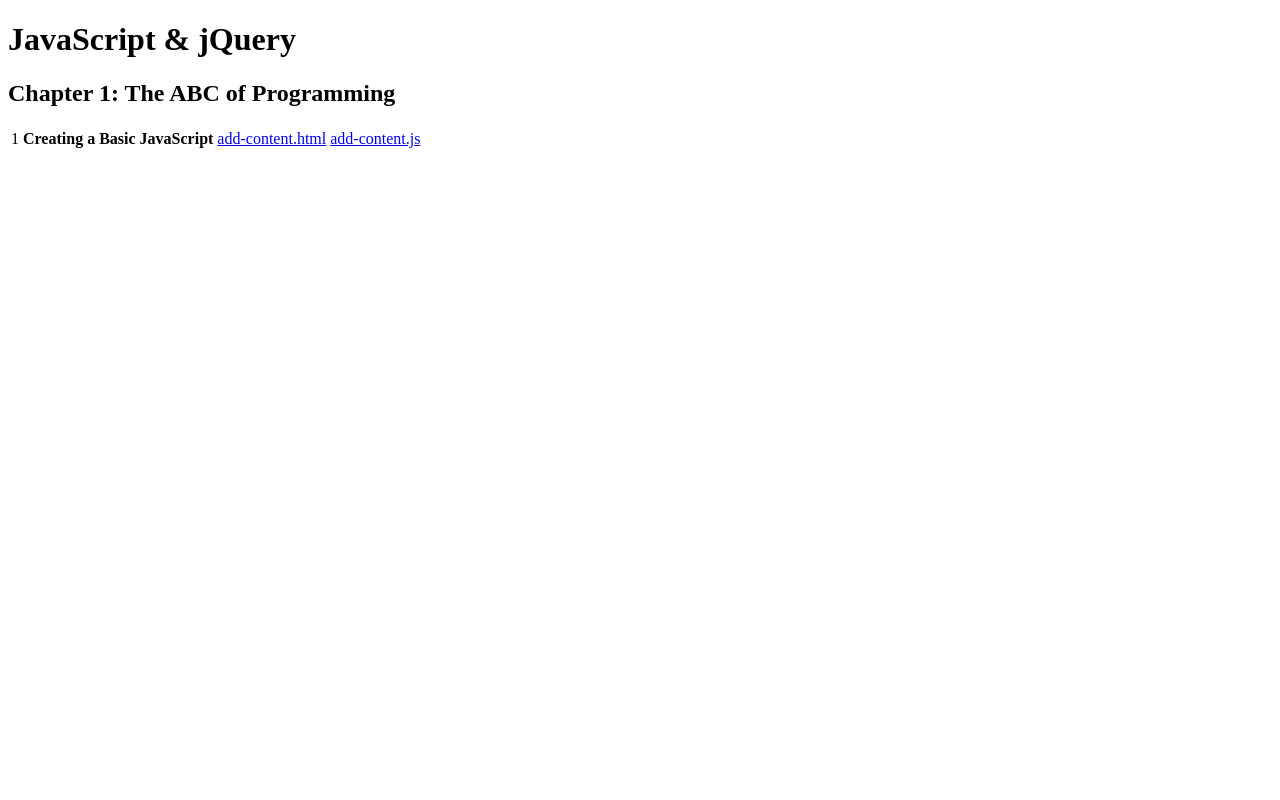
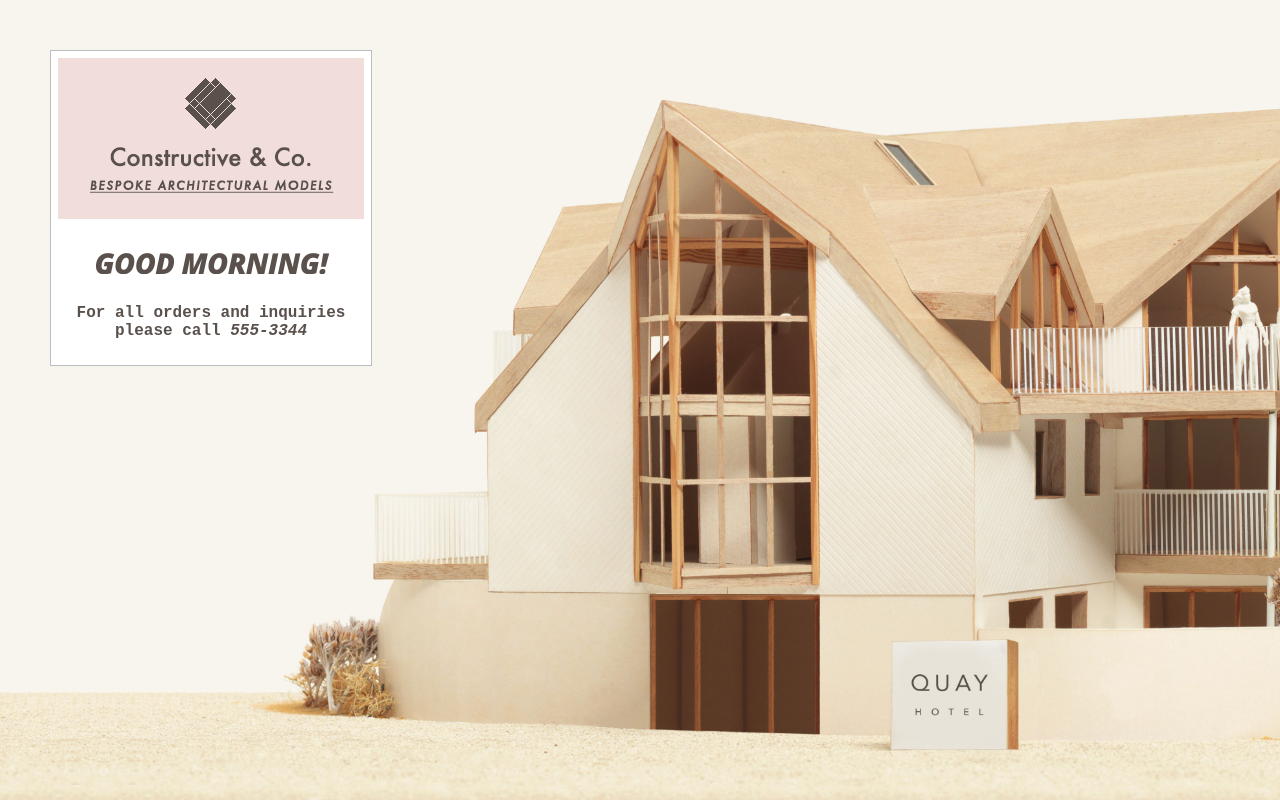
Before and after one commit to PotatoGod123/CabinPromo, a plain HTML site: page index.html in a window 1280 px wide. Drawn offline with nearby package versions, Linux system fonts and the light colour scheme.

Commit message:
deleted an html and changed some coding

```diff
--- a/index.html
+++ b/index.html
@@ -1,19 +1,12 @@
 <!DOCTYPE html>
 <html>
-  <head>
-    <title>JavaScript &amp; jQuery - Chapter 1: The ABC of Programming</title>
-    <link rel="stylesheet" type="text/css" href="../css/index.css" />
-  </head>
-  <body>
-    <h1 id="header">JavaScript &amp; jQuery</h1>
-    <h2>Chapter 1: The ABC of Programming</h2>
-    <table>
-      <tr>
-        <td>1</td>
-        <td><strong>Creating a Basic JavaScript</strong></td>
-        <td><a href="add-content.html">add-content.html</a></td>
-        <td><a href="js/add-content.js">add-content.js</a></td>
-      </tr>
-    </table>
-  </body>
+    <head>
+        <title>Constructive &amp; Co.</title>
+        <link rel="stylesheet" href="css/c01.css" />
+    </head>
+    <body>
+        <h1>Constructive &amp; Co.</h1>
+        <script src="js/c01.js"></script>
+        <p>For all orders and inquiries please call <em>555-3344</em></p>
+    </body>
 </html>
```
Also changed, not shown: add-content.html (deleted, +0 -12 lines).
